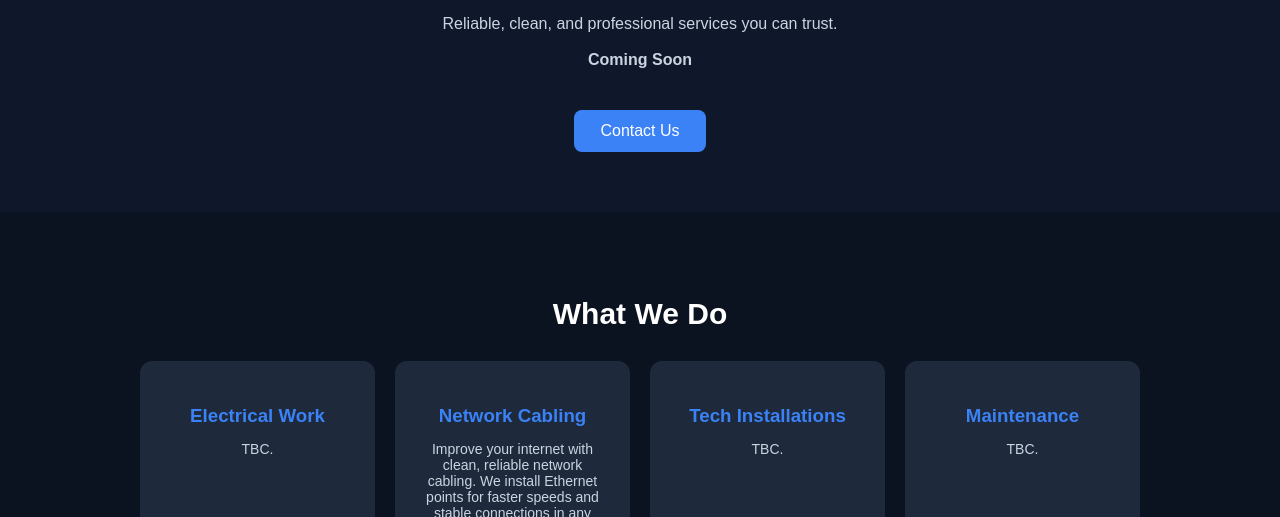
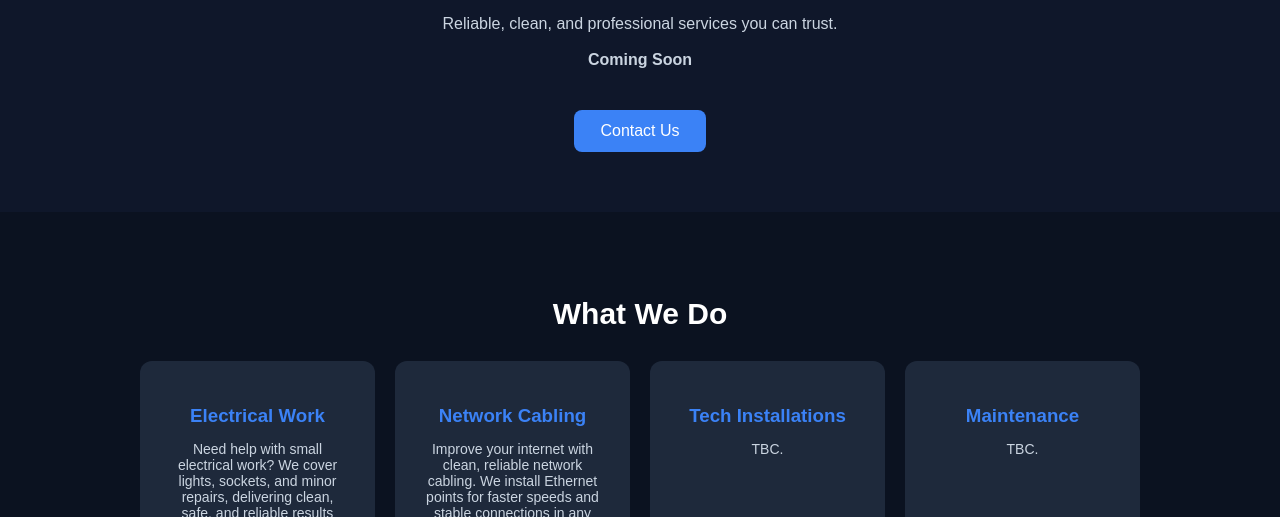
Before and after one commit to kjhrznkkpk-pixel/nfjservicesltd.co.uk, a plain HTML site: page index.html in a window 1280 px wide. Shown: the part 435-952 px from the top of the page. Drawn offline with Linux system fonts and the light colour scheme.

Commit message:
Update index.html

```diff
--- a/index.html
+++ b/index.html
@@ -208,7 +208,7 @@
 
         <div class="card">
             <h3>Electrical Work</h3>
-            <p>TBC.</p>
+            <p>Need help with small electrical work? We cover lights, sockets, and minor repairs, delivering clean, safe, and reliable results every time..</p>
         </div>
 
         <div class="card">
```
